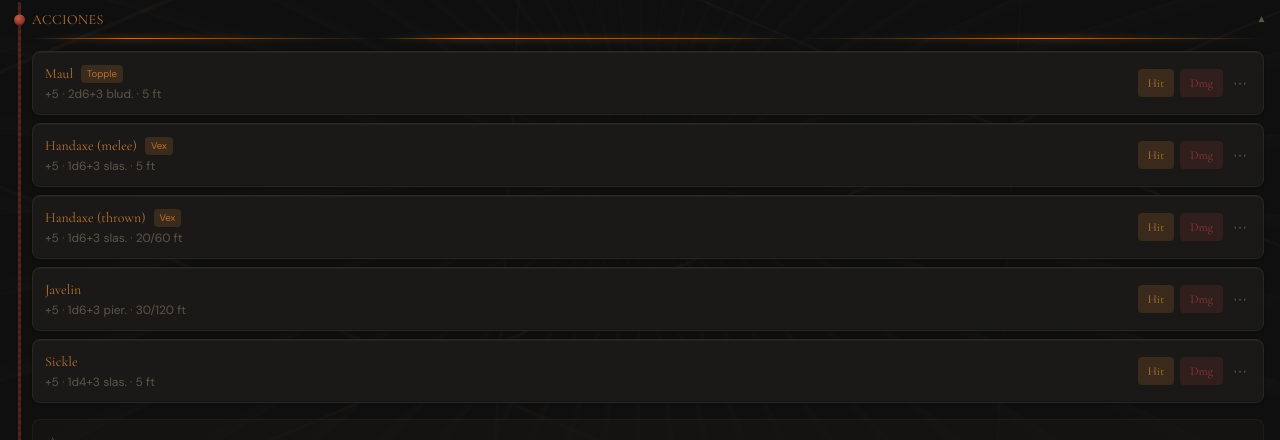
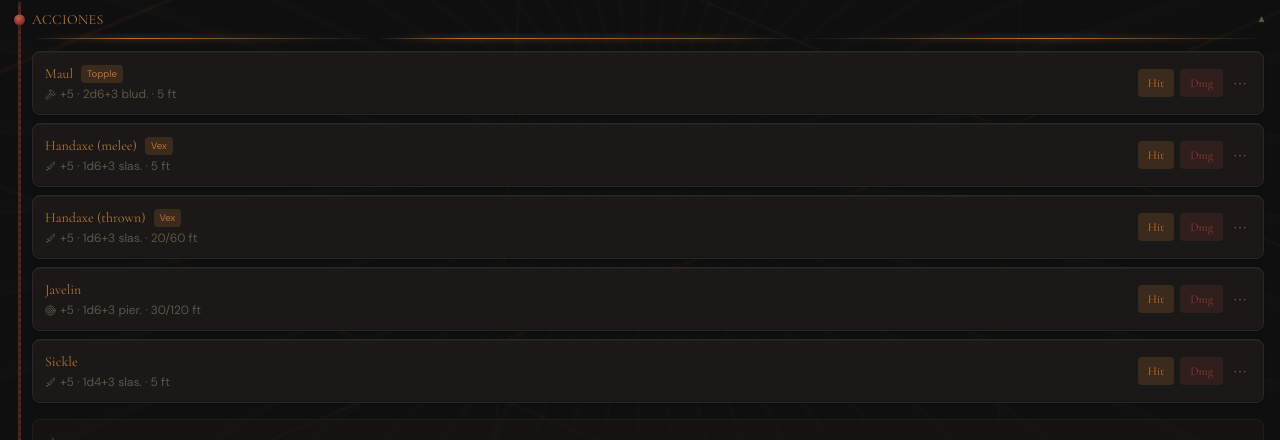
Before and after one commit to Gremiger/mavok, a Next.js app: page / in a window 1280 px wide. Both pictures are taken after a click on the button "Combate". Shown: the part 226-666 px from the top of the page. Built offline with nearby package versions, Linux system fonts and the light colour scheme.

Commit message:
feat: add damage-type icons to attack rows

```diff
--- a/src/components/combat/AttackRow.tsx
+++ b/src/components/combat/AttackRow.tsx
@@ -4,6 +4,13 @@ import { useState, useCallback, useEffect, useRef } from "react";
 import type { Attack } from "@/lib/types";
 import { rollD20, rollD20WithAdvantage, rollDice, type DiceRoll } from "@/lib/dice";
 import { DiceResult } from "@/components/ui/DiceResult";
+import { Sword, Target, Hammer } from "lucide-react";
+
+const DAMAGE_TYPE_ICONS: Record<string, typeof Sword> = {
+  Slashing: Sword,
+  Piercing: Target,
+  Bludgeoning: Hammer,
+};
 
 export function AttackRow({
   attack,
@@ -39,6 +46,7 @@ export function AttackRow({
 
   const isStrBased = !attack.properties.includes("Finesse");
   const rageBonus = rageActive && isStrBased ? rageDamage : 0;
+  const DamageIcon = DAMAGE_TYPE_ICONS[attack.damageType];
 
   function displayDamage() {
     if (rageBonus > 0) {
@@ -96,6 +104,9 @@ export function AttackRow({
             )}
           </div>
           <div className="text-xs text-muted mt-0.5">
+            {DamageIcon && (
+              <DamageIcon size={11} className="inline-block mb-0.5 mr-1" />
+            )}
             +{attack.attackBonus} · {displayDamage()} {attack.damageType.slice(0, 4).toLowerCase()}. · {attack.range}
           </div>
         </div>
```
